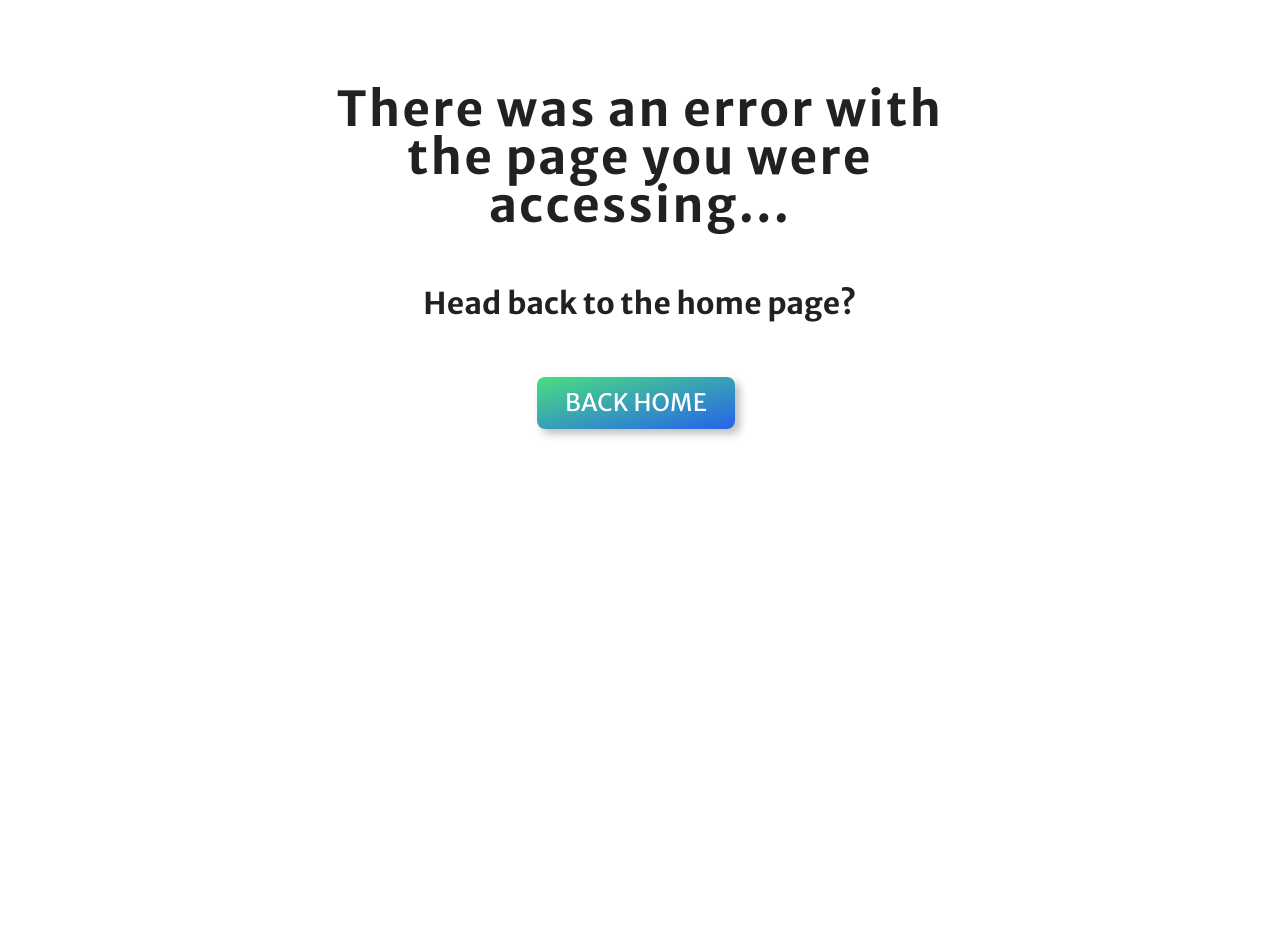
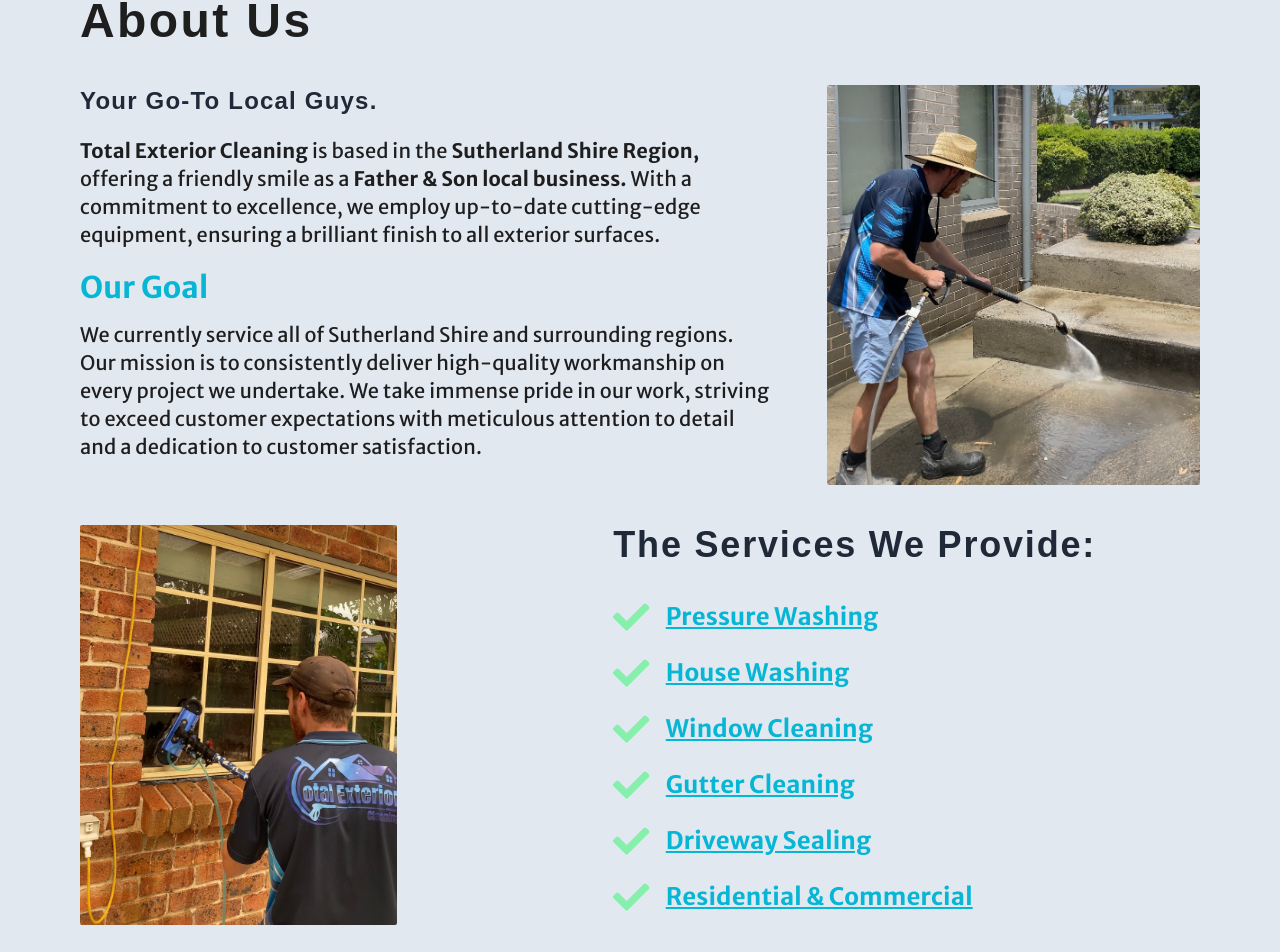
Before and after one commit to danielirwin99/pressure-washing, a React (Create React App) app: page /about-us in a window 1280 px wide. Shown: the part 187-1139 px from the top of the page. Before the commit the page ends 848 px from the top, so only its background shows below. Built offline with nearby package versions, Linux system fonts and the light colour scheme.

Commit message:
New page

```diff
--- a/src/App.js
+++ b/src/App.js
@@ -8,6 +8,7 @@
 import DrivewaySealing from "./pages/DrivewaySealing";
 import Gallery from "./pages/Gallery";
 import SoftWashing from "./pages/SoftWashing";
+import AboutUs from "./pages/AboutUs";
 
 function App() {
   return (
@@ -15,6 +16,7 @@
       <Router>
         <Routes>
           <Route path="/" element={<Landing />} />
+          <Route path="/about-us" element={<AboutUs />} />
           <Route path="/pressure-washing" element={<PressureWashing />} />
           <Route path="/gutter-cleaning" element={<GutterCleaning />} />
           <Route path="/window-cleaning" element={<WindowCleaning />} />
--- a/src/assets/index.js
+++ b/src/assets/index.js
@@ -27,6 +27,8 @@
 import sealing2 from "../assets/sealing2.jpg";
 import gutterbefore from "../assets/gutterbefore.jpg";
 import gutterafter from "../assets/gutterafter.jpg";
+import me1 from "../assets/me1.png";
+import me2 from "../assets/me2.png";
 
 export {
   // before1,
@@ -58,4 +60,6 @@
   sealing2,
   gutterbefore,
   gutterafter,
+  me1,
+  me2,
 };
--- a/src/components/Navbar.jsx
+++ b/src/components/Navbar.jsx
@@ -14,6 +14,11 @@
           <img className="h-24 w-40" src={logo} alt="Logo" />
         </a>
         <ul className="ms-auto flex lg:space-x-10 items-center ">
+          <li className="nav-item hidden lg:flex pr-3">
+            <Link className="nav-link" to={"/about-us"}>
+              About Us
+            </Link>
+          </li>
           <li className="nav-item hidden lg:flex pr-3">
             <Link className="nav-link" to={"/gallery"}>
               Our Work
--- /dev/null
+++ b/src/pages/AboutUs.jsx
@@ -0,0 +1,126 @@
+import React from "react";
+import Navbar from "../components/Navbar";
+import Footer from "../components/Footer";
+import Socials from "../components/Landing/Socials";
+import { me1, me2 } from "../assets";
+import { FaCheck } from "react-icons/fa";
+
+const AboutUs = () => {
+  return (
+    <>
+      <div>
+        <Navbar />
+        <div className="bg-slate-200">
+          <main className="my-10 pt-10 mx-5 md:mx-20 ">
+            <h1 className="text-3xl lg:text-5xl font-bold  tracking-wider sub-headers">
+              About Us
+            </h1>
+            <div className="md:flex w-full flex-wrap md:flex-row my-10 flex-grow">
+              <div className="space-y-5 pr-14 md:w-2/3">
+                <h2 className="text-xl capitalize lg:text-2xl font-bold text-gray-800 tracking-wider sub-headers">
+                  Your go-to local guys.
+                </h2>
+                <div>
+                  <p className=" text-start md:text-xl leading-loose">
+                    <span className="font-bold">Total Exterior Cleaning</span>{" "}
+                    is based in the{" "}
+                    <span className="font-bold">Sutherland Shire Region,</span>{" "}
+                    offering a friendly smile as a{" "}
+                    <span className="font-bold">
+                      Father & Son local business.
+                    </span>{" "}
+                    With a commitment to excellence, we employ up-to-date
+                    cutting-edge equipment, ensuring a brilliant finish to all
+                    exterior surfaces.
+                  </p>
+                </div>
+                <div>
+                  <h3 className="text-3xl pb-4 font-bold text-cyan-500">
+                    Our Goal
+                  </h3>
+                  <p className="text-start md:text-xl leading-loose">
+                    We currently service all of Sutherland Shire and surrounding
+                    regions. Our mission is to consistently deliver high-quality
+                    workmanship on every project we undertake. We take immense
+                    pride in our work, striving to exceed customer expectations
+                    with meticulous attention to detail and a dedication to
+                    customer satisfaction.
+                  </p>
+                </div>
+              </div>
+              <div className="md:w-1/3 mt-5  md:mt-0">
+                <img
+                  className="h-[400px] rounded-sm w-full object-cover"
+                  src={me1}
+                  alt="TEST"
+                />
+              </div>
+            </div>
+            <div className="md:flex  w-full flex-wrap md:flex-row my-10 flex-grow pb-5">
+              <div className="md:w-1/3 mt-5 pr-14 md:mt-0">
+                <img
+                  src={me2}
+                  className="h-[400px] rounded-sm w-full object-cover"
+                  alt="TEST"
+                />
+              </div>
+              <div className="space-y-3 pl-40  md:w-2/3">
+                <h2 className="text-xl capitalize lg:text-4xl font-bold text-gray-800 tracking-wider sub-headers">
+                  The Services We Provide:
+                </h2>
+                <ul className="space-y-4 py-5">
+                  <li className="flex items-center space-x-4">
+                    <FaCheck className="text-5xl w-10 h-10 text-green-300" />
+                    <p className="w-full text-2xl font-bold text-cyan-500 underline">
+                      Pressure Washing
+                    </p>
+                  </li>
+                  <li className="flex items-center space-x-4">
+                    <FaCheck className="text-5xl w-10 h-10 text-green-300" />
+                    <p className="w-full text-2xl font-bold text-cyan-500 underline">
+                      House Washing
+                    </p>
+                  </li>
+                  <li className="flex items-center space-x-4">
+                    <FaCheck className="text-5xl w-10 h-10 text-green-300" />
+                    <p className="w-full text-2xl font-bold text-cyan-500 underline">
+                      Window Cleaning
+                    </p>
+                  </li>
+                  <li className="flex items-center space-x-4">
+                    <FaCheck className="text-5xl w-10 h-10 text-green-300" />
+                    <p className="w-full text-2xl font-bold text-cyan-500 underline">
+                      Gutter Cleaning
+                    </p>
+                  </li>
+                  <li className="flex items-center space-x-4">
+                    <FaCheck className="text-5xl w-10 h-10 text-green-300" />
+                    <p className="w-full text-2xl font-bold text-cyan-500 underline">
+                      Driveway Sealing
+                    </p>
+                  </li>
+                  <li className="flex items-center space-x-4">
+                    <FaCheck className="text-5xl w-10 h-10 text-green-300" />
+                    <p className="w-full text-2xl font-bold text-cyan-500 underline">
+                      Residential & Commercial
+                    </p>
+                  </li>
+                </ul>
+              </div>
+            </div>
+            <p className="font-semibold text-center text-xl py-10">
+              Call Us Today on <span className="font-bold">0434 114 479</span>{" "}
+              or email us on{" "}
+              <span className="bold"> admin@totalexteriorco.com </span>
+              for an online quote
+            </p>
+          </main>
+        </div>
+        <Socials />
+        <Footer />
+      </div>
+    </>
+  );
+};
+
+export default AboutUs;
```
Also changed, not shown: src/components/Landing/About.jsx (+5 -2 lines), src/assets/me1.png (added), src/assets/me2.png (added).
